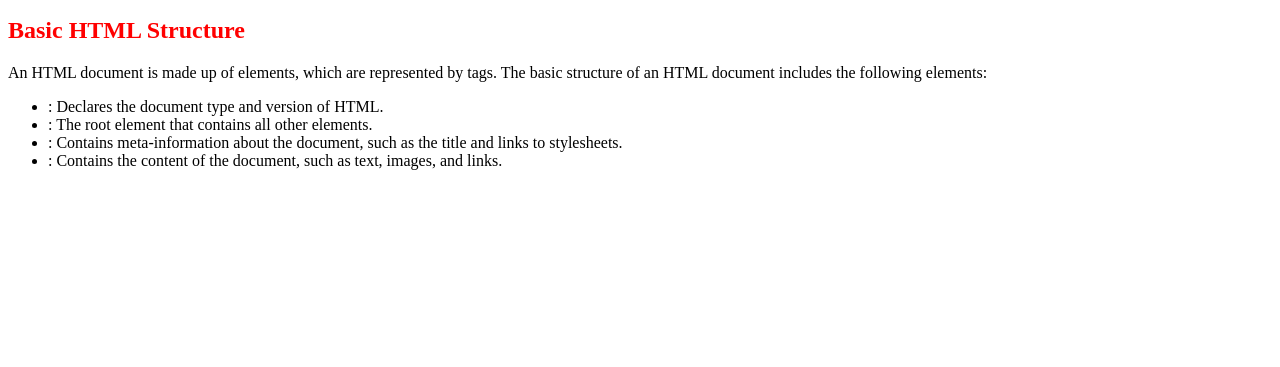
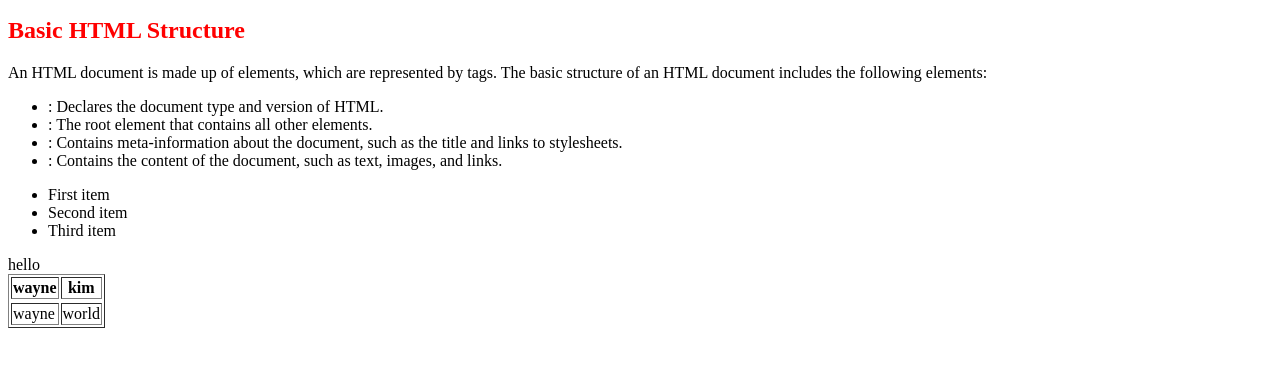
Before and after one commit to waynekimanigikonyo-debug/css-intro, a plain HTML site: page index.html in a window 1280 px wide. Shown: the part 119-486 px from the top of the page. Drawn offline with Linux system fonts and the light colour scheme.

Commit message:
add unordered list and table to index.html; create new readme.md and readmme.md files

```diff
--- a/index.html
+++ b/index.html
@@ -16,5 +16,22 @@
         <li><code><head></code>: Contains meta-information about the document, such as the title and links to stylesheets.</li>
         <li><code><body></code>: Contains the content of the document, such as text, images, and links.</li>
     </ul>
+
+
+    <ul list-style-type="square">
+        <li>First item</li>
+        <li>Second item</li>
+        <li>Third item</li>
+    </ul>
+
+    <section>
+        <table border="1">
+           <th> wayne </th>
+           <th>kim</th>
+           <tr>hello</tr>
+           <td>wayne</td>
+           <td>world</td>
+        </table>
+    </section>
 </body>
 </html>
```
Also changed, not shown: 2 other files.
